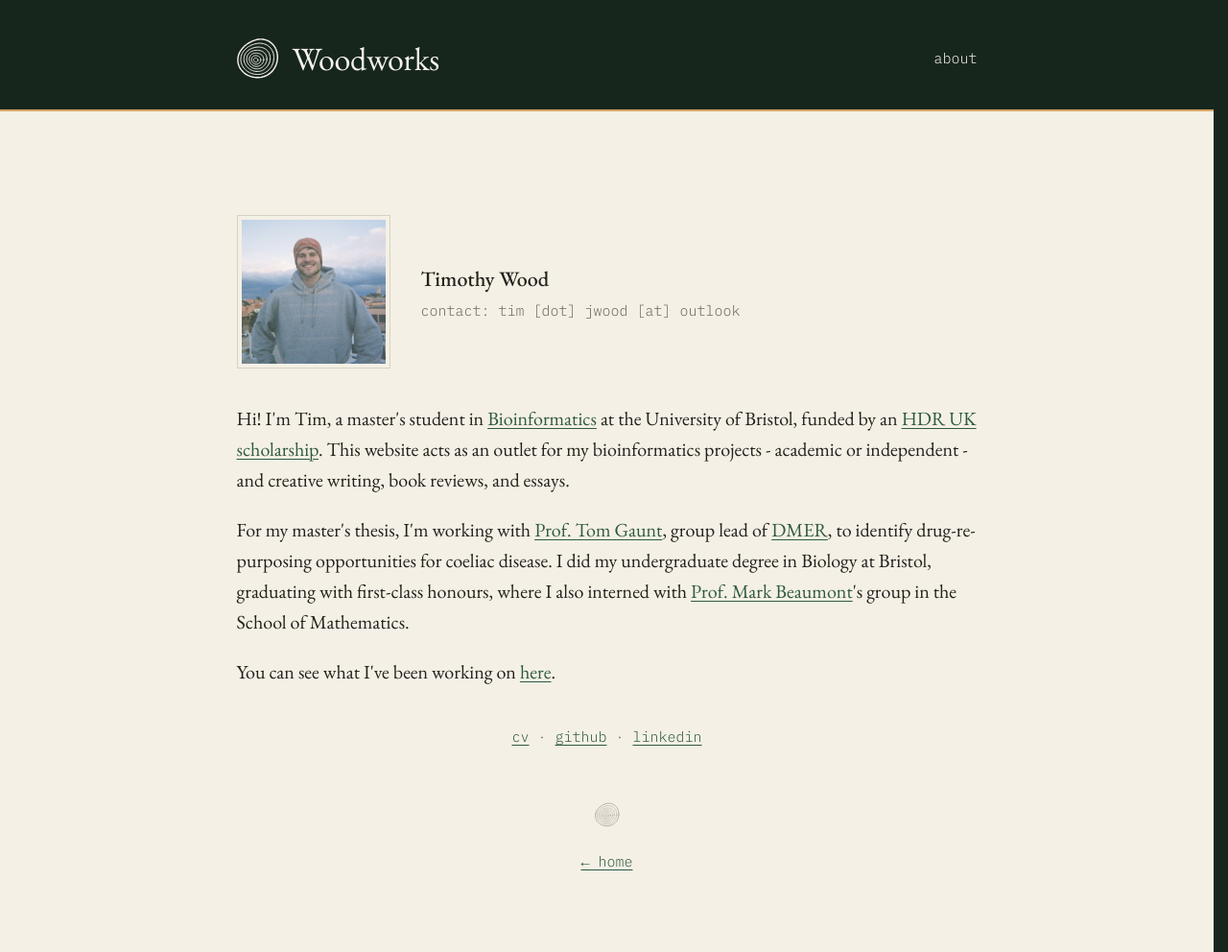
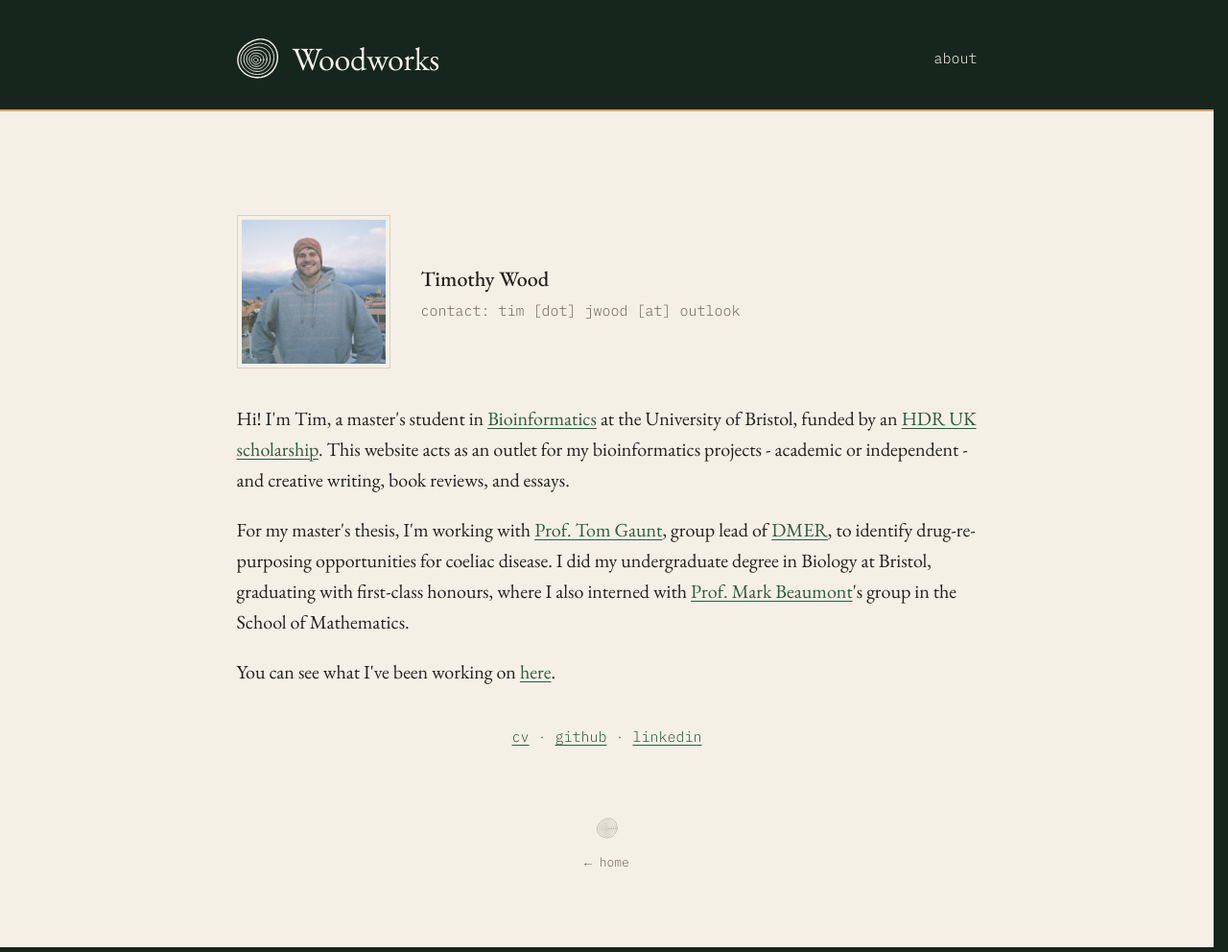
Before and after one commit to timj-wood/timj-wood.github.io, a Jekyll site: the page built from about.html, in a window 1280 px wide. Shown: the whole page at 96% size. Built offline with Jekyll 4.4.1, drawn with Linux system fonts in a browser that asks for light colours.

Commit message:
Update main.css

```diff
--- a/css/main.css
+++ b/css/main.css
@@ -237,13 +237,16 @@ mjx-container { overflow-x: auto; overflow-y: hidden; max-width: 100%; }
 .sheet .contact.first { text-align: left; margin: 0 0 36px; }
 .sheet .who { font-size: 22px; font-weight: 500; margin: 0 0 4px; }
 
+/* the end of a post or page: the same colophon as the foot of a contents page */
 .end {
   text-align: center;
-  margin-top: 56px;
+  margin-top: 72px;
+  font: 300 13px "IBM Plex Mono", "Courier New", monospace;
   color: var(--pencil);
 }
-.end .rings { width: 26px; height: 26px; opacity: .55; display: block; margin: 0 auto 18px; }
-.end a { font-size: 15px; }
+.end .rings { width: 22px; height: 22px; opacity: .55; display: block; margin: 0 auto 16px; }
+.sheet .end a { color: var(--pencil); text-decoration: none; }
+.sheet .end a:hover { color: var(--leaf); text-decoration: underline; }
 
 @media (max-width: 640px) {
   body { font-size: 18px; }
@@ -256,7 +259,7 @@ mjx-container { overflow-x: auto; overflow-y: hidden; max-width: 100%; }
   .toc li { font-size: 19px; }
   .toc li::before { width: 34px; }
   .toc .part { margin-top: 28px; }
-  .foot { margin-top: 56px; }
+  .foot, .end { margin-top: 56px; }
   .sheet { padding: 36px 20px 48px; }
   .sheet h1 { font-size: 30px; }
   .doc, .post { padding-top: 48px; }
```
